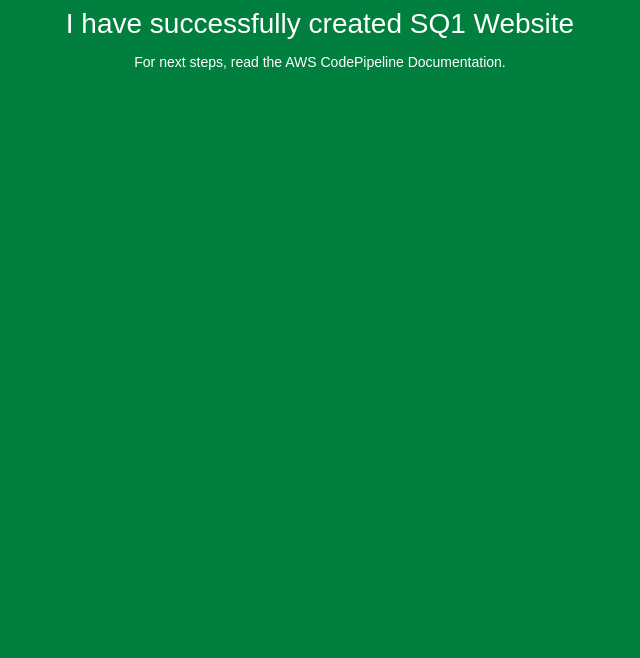
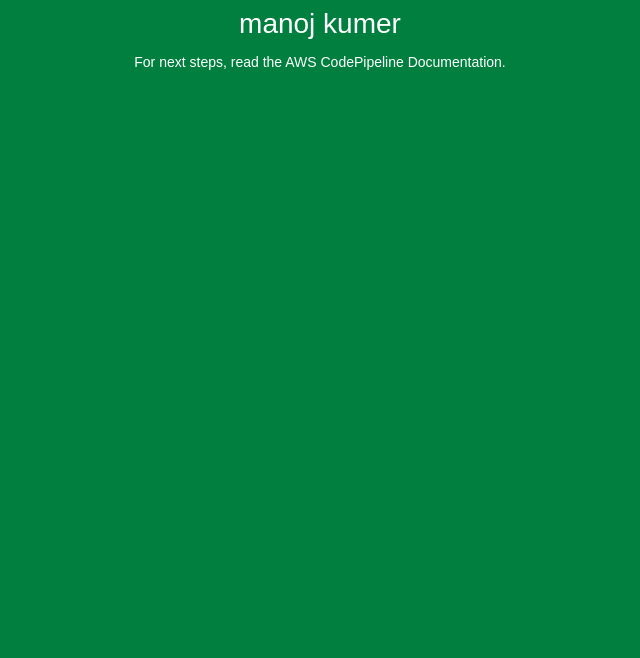
Before and after one commit to kanagrasuaws/sampleapplication, a plain HTML site: page index.html in a window 1280 px wide. Shown: the part 142-800 px from the top of the page, without its empty margins (320-960 px from the left). Drawn offline with Linux system fonts and the light colour scheme.

Commit message:
Update index.html

```diff
--- a/index.html
+++ b/index.html
@@ -27,7 +27,7 @@
 <body>
   <div align="center">
     <h1>Congratulations!</h1>
-    <h2> I have successfully created SQ1 Website</h2>
+    <h2> manoj kumer</h2>
     <p>For next steps, read the AWS CodePipeline Documentation.</p>
   </div>
 </body>
```
